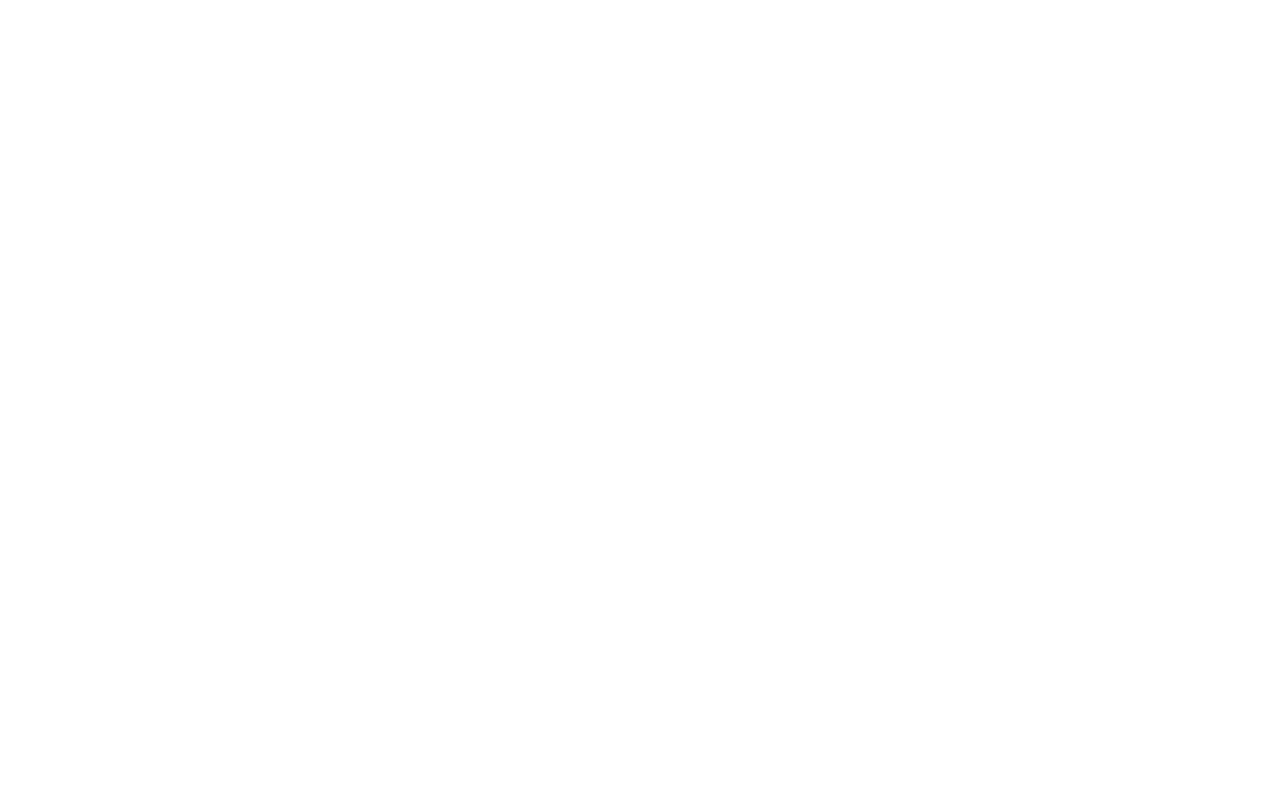
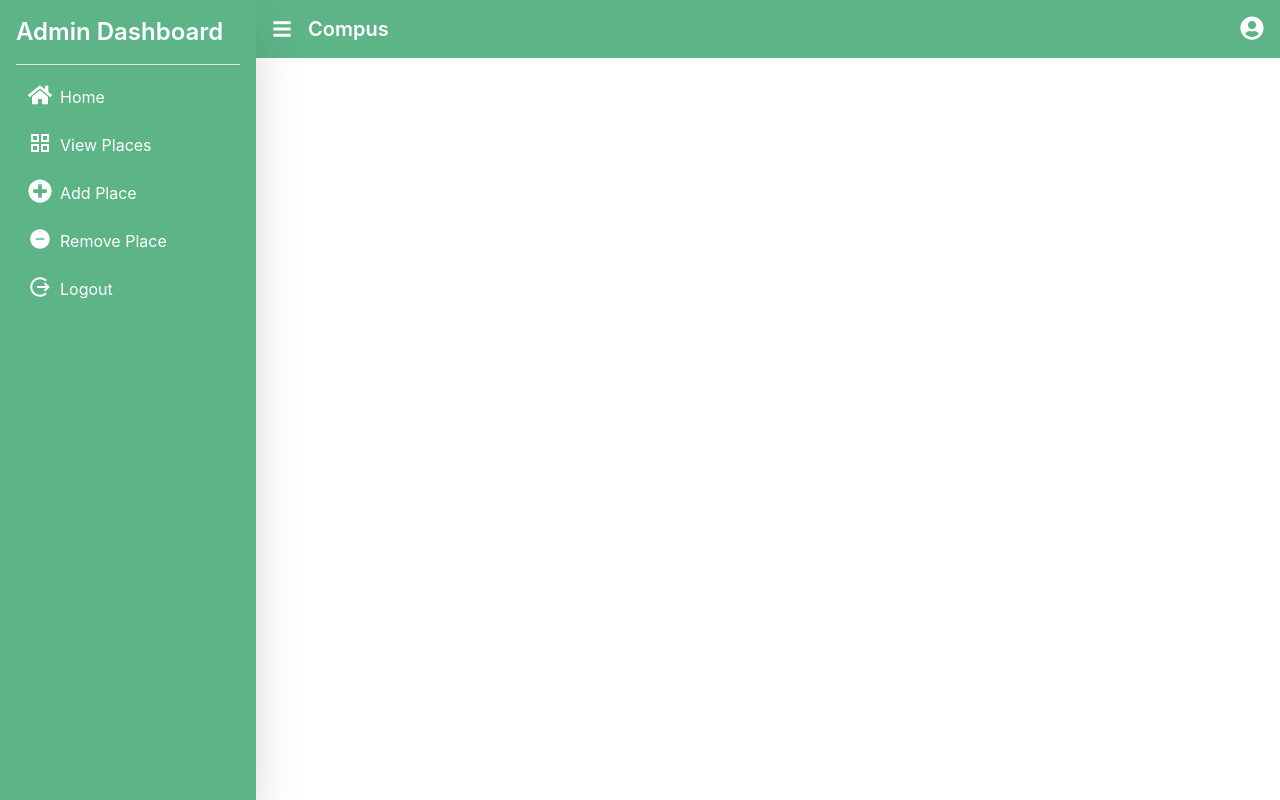
Before and after one commit to sukhesh-vsk/Compus-CNS, a React (Vite) app in the folder frontend/: page /admindashboard in a window 1280 px wide. Before the commit this address had no page. Built offline with nearby package versions, Linux system fonts and the light colour scheme.

Commit message:
admin dashboard

```diff
--- a/frontend/src/App.jsx
+++ b/frontend/src/App.jsx
@@ -1,7 +1,7 @@
 import React from 'react'
 import './App.css'
 import { Route, Routes } from 'react-router-dom'
-import { Home, Login, Signup } from './components'
+import { Home, Login, Signup, AdminDashboard } from './components'
 
 function App() {
   return (
@@ -10,6 +10,7 @@
       <Route path="/login" element={<Login />} />
       <Route path="/signup" element={<Signup />} />
       <Route path="/" element={<Home />} />
+      <Route path="/admindashboard" element={<AdminDashboard />} />
     </Routes>
     </>
   )
--- /dev/null
+++ b/frontend/src/components/AdminDashboard.jsx
@@ -0,0 +1,92 @@
+import React, { useState } from 'react';
+import { FaBars, FaUserCircle, FaHome, FaPlusCircle } from 'react-icons/fa';
+import { IoRemoveCircle } from 'react-icons/io5';
+import { IoMdLogOut } from 'react-icons/io';
+import { MdGridView } from 'react-icons/md';
+import { ManagePlace } from './admin';
+
+const AdminDashboard = () => {
+  const [sidebarOpen, setSidebarOpen] = useState(true);
+  const [showForm, setShowForm] = useState(false);
+
+  const toggleSidebar = () => {
+    setSidebarOpen(!sidebarOpen);
+  }
+
+  const handleAddPlaceClick = () => {
+    setShowForm(true);
+  }
+
+  return (
+    <div className='flex h-full'>
+      {/* Sidebar */}
+      <div className={`h-full px-4 py-2 h-full transition-transform shadow-2xl ${sidebarOpen ? 'translate-x-0' : '-translate-x-64'} w-64 bg-[#5DB487]`}>
+        <div className='my-2 mb-4'>
+          <h1 className='text-2xl text-white font-semibold'>Admin Dashboard</h1>
+        </div>
+        <hr />
+        <ul className='mt-3 text-white font-semi-bold'>
+          <li className='mb-2 rounded hover:shadow hover:bg-emerald-600 py-2'>
+            <a href='/' className='px-3'>
+              <FaHome className='inline-block w-6 h-6 mr-2 -mt-2' />
+              Home
+            </a>
+          </li>
+          <li className='mb-2 rounded hover:shadow hover:bg-emerald-600 py-2'>
+            <a href='' className='px-3'>
+              <MdGridView className='inline-block w-6 h-6 mr-2 -mt-2' />
+              View Places
+            </a>
+          </li>
+          <li className='mb-2 rounded hover:shadow hover:bg-emerald-600 py-2 cursor-pointer' onClick={handleAddPlaceClick}>
+            <span className='px-3'>
+              <FaPlusCircle className='inline-block w-6 h-6 mr-2 -mt-2' />
+              Add Place
+            </span>
+          </li>
+          <li className='mb-2 rounded hover:shadow hover:bg-emerald-600 py-2'>
+            <a href='' className='px-3'>
+              <IoRemoveCircle className='inline-block w-6 h-6 mr-2 -mt-2' />
+              Remove Place
+            </a>
+          </li>
+          <li className='mb-2 rounded hover:shadow hover:bg-emerald-600 py-2'>
+            <a href='' className='px-3'>
+              <IoMdLogOut className='inline-block w-6 h-6 mr-2 -mt-2' />
+              Logout
+            </a>
+          </li>
+        </ul>
+      </div>
+
+      <div className={`flex flex-col flex-1 transition-all`}>
+        {/* Navbar */}
+        <nav className='px-4 py-3 w-full flex justify-between bg-[#5DB487]'>
+          <div className='flex items-center text-xl'>
+            <FaBars className='text-white me-4 cursor-pointer' onClick={toggleSidebar} />
+            <span className='text-white font-semibold'>Compus</span>
+          </div>
+          <div className='flex items-center gap-x-5'>
+            <div className='relative'>
+              <button className='text-white group'>
+                <FaUserCircle className='w-6 h-6 mt-1' />
+                <div className='z-10 hidden absolute bg-white rounded-lg shadow-lg w-32 group-focus:block top-full right-0'>
+                  <ul className='py-2 text-sm text-slate-700 font-semibold'>
+                    <li>Name</li>
+                  </ul>
+                </div>
+              </button>
+            </div>
+          </div>
+        </nav>
+
+        {/* Main Dashboard Content */}
+        <div className='flex-1 p-4'>
+          {showForm && (<ManagePlace />)}
+        </div>
+      </div>
+    </div>
+  );
+}
+
+export { AdminDashboard }
--- a/frontend/src/components/Home.jsx
+++ b/frontend/src/components/Home.jsx
@@ -1,12 +1,11 @@
-import React, { useState } from 'react'
-import { FaBars, FaTimes } from 'react-icons/fa'
-import Logo from '../img/Compas logoo.png'
-import { MapComponent } from './MapComponent'
-import { SearchBar } from './SearchBar'
-import { mapData } from '../datas/data'
-import { DataPopup } from './DataPopup'
+import React, { useState } from 'react';
+import { FaBars, FaTimes } from 'react-icons/fa';
+import Logo from '../img/Compas logoo.png';
+import { MapComponent } from './MapComponent';
+import { SearchBar } from './SearchBar';
+import { mapData } from '../datas/data';
+import { DataPopup } from './DataPopup';
 import { IoIosArrowDown, IoIosArrowUp } from "react-icons/io";
-
 
 function Home() {
   const [sidebarOpen, setSidebarOpen] = useState(false);
@@ -25,6 +24,7 @@
 
   const handleFavourite = () => {
     setShowFavourite(!showFavourite);
+    console.log("Favourites toggled", !showFavourite);
   }
 
   return (
@@ -42,7 +42,7 @@
           : <FaBars className="hamburger-menu" onClick={toggleSidebar} />
         }
         <div className={`sidebar flex flex-col gap-4 items-start ps-5 text-slate-700 ${sidebarOpen ? 'open' : ''}`}>
-            <a>Admin</a>
+            <a href="/admindashboard" className='cursor-pointer hover:text-emerald-600'>Admin</a>
             <a href="/signup" className='hover:text-emerald-600'>Signup</a>
             <a href="/login" className='hover:text-emerald-600'>Login</a>
             <a className='flex flex-row justify-around items-center cursor-pointer hover:text-emerald-600' onClick={handleFavourite}>
@@ -51,13 +51,19 @@
                   {showFavourite ? <IoIosArrowUp className='ml-1'/>: <IoIosArrowDown className='ml-1'/>}
                 </span>
             </a>
+            <ul className={`flex flex-col pl-1 ${showFavourite ? 'block' : 'hidden'}`}>
+              <li className='hover:text-emerald-600 cursor-pointer'>Aroma</li>
+              <li className='hover:text-emerald-600 cursor-pointer'>PG Seminar</li>
+              <li className='hover:text-emerald-600 cursor-pointer'>Vankatram Hall</li>
+              <li className='hover:text-emerald-600 cursor-pointer'>CB2 - 103</li>
+              <li className='hover:text-emerald-600 cursor-pointer'>ZOHO Lab</li>
+            </ul>
         </div>
       </div>
 
       <MapComponent selectedPlace={selectedPlace} markerData={setPlaceInfo} togglePopup={setShowPopup}/>
 
       {showPopup && <DataPopup data={mapData[placeInfo]} hidden={showPopup} togglePopup={setShowPopup} />}
-
     </div>
   )
 }
--- /dev/null
+++ b/frontend/src/components/admin/ManagePlace.jsx
@@ -0,0 +1,43 @@
+import React from 'react'
+
+export const ManagePlace = () => {
+    const handleFormSubmit = (e) => {
+        e.preventDefault();
+        setShowForm(false);
+    }
+
+  return (
+    <div className='flex h-full flex-col items-center justify-center bg-opacity-10'>
+        <h2 className='text-start w-full'>Add a place to the map</h2>
+        <div className='flex-1 bg-white p-8 shadow-2xl w-full'>
+            <h2 className='text-xl font-bold mb-4 text-[#5DB487]'>Place Details</h2>
+            <form onSubmit={handleFormSubmit} className='flex h-full flex-col'>
+                <div className='mb-4'>
+                    <label className='block text-gray-700 text-sm font-bold mb-2'>Name</label>
+                    <input type='text' className='shadow border rounded w-full py-2 px-3 text-gray-700 leading-snug focus:outline-none focus:shadow-outline' required />
+                </div>
+                <div className='mb-4'>
+                    <label className='block text-gray-700 text-sm font-bold mb-2'>Block</label>
+                    <input type='text' className='shadow border rounded w-full py-2 px-3 text-gray-700 leading-snug focus:outline-none focus:shadow-outline' required />
+                </div>
+                <div className='mb-4'>
+                    <label className='block text-gray-700 text-sm font-bold mb-2'>Description</label>
+                    <textarea className='shadow border rounded w-full py-2 px-3 text-gray-700 leading-snug focus:outline-none focus:shadow-outline' required />
+                </div>
+                <div className='mb-4'>
+                    <label className='block text-gray-700 text-sm font-bold mb-2'>Landmark</label>
+                    <input type='text' className='shadow border rounded w-full py-2 px-3 text-gray-700 leading-snug focus:outline-none focus:shadow-outline' required />
+                </div>
+                <div className='flex flex-1 justify-end items-center space-x-4'>
+                    <button type='submit' className='bg-emerald-600 text-white font-bold py-2 px-4 rounded focus:outline-none focus:shadow-outline'>
+                      Add
+                    </button>
+                    <button type='button' className='bg-red-500 text-white font-bold py-2 px-4 rounded focus:outline-none focus:shadow-outline'>
+                      Cancel
+                    </button>
+                </div>
+            </form>
+        </div>
+    </div>
+  )
+}
--- /dev/null
+++ b/frontend/src/components/admin/ViewPlaces.jsx
@@ -0,0 +1,11 @@
+import React from 'react';
+
+const ViewPlaces = () => {
+  return (
+    <div className='h-screen w-full flex-1 flex bg-red-500 items-center justify-center'>
+      View Places
+    </div>
+  );
+}
+
+export { ViewPlaces }
--- /dev/null
+++ b/frontend/src/components/admin/index.jsx
@@ -0,0 +1 @@
+export { ManagePlace } from './ManagePlace'
--- a/frontend/src/components/index.jsx
+++ b/frontend/src/components/index.jsx
@@ -4,3 +4,4 @@
 export { MapComponent } from './MapComponent.jsx';
 export { SearchBar } from './SearchBar.jsx';
 export { DataPopup } from './DataPopup.jsx';
+export { AdminDashboard } from './AdminDashboard.jsx';
```
